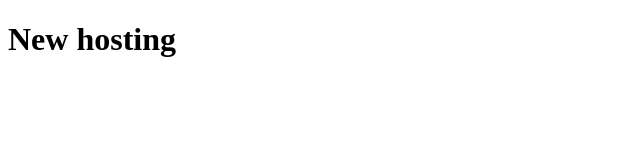
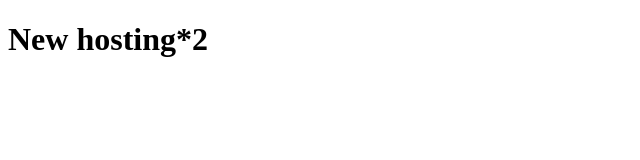
Before and after one commit to sandsebuya/palkas.ru, a plain HTML site: page index.html in a window 1280 px wide. Shown: the full height of the page, 0-640 px from the left. Drawn offline with Linux system fonts and the light colour scheme.

Commit message:
Here we go again

```diff
--- a/index.html
+++ b/index.html
@@ -7,7 +7,7 @@
     <link rel="stylesheet" href="style.css">
 </head>
 <body>
-    <div class="main-text"><h1>New hosting</h1></div>
+    <div class="main-text"><h1>New hosting*2</h1></div>
 
 </body>
 </html>
```
